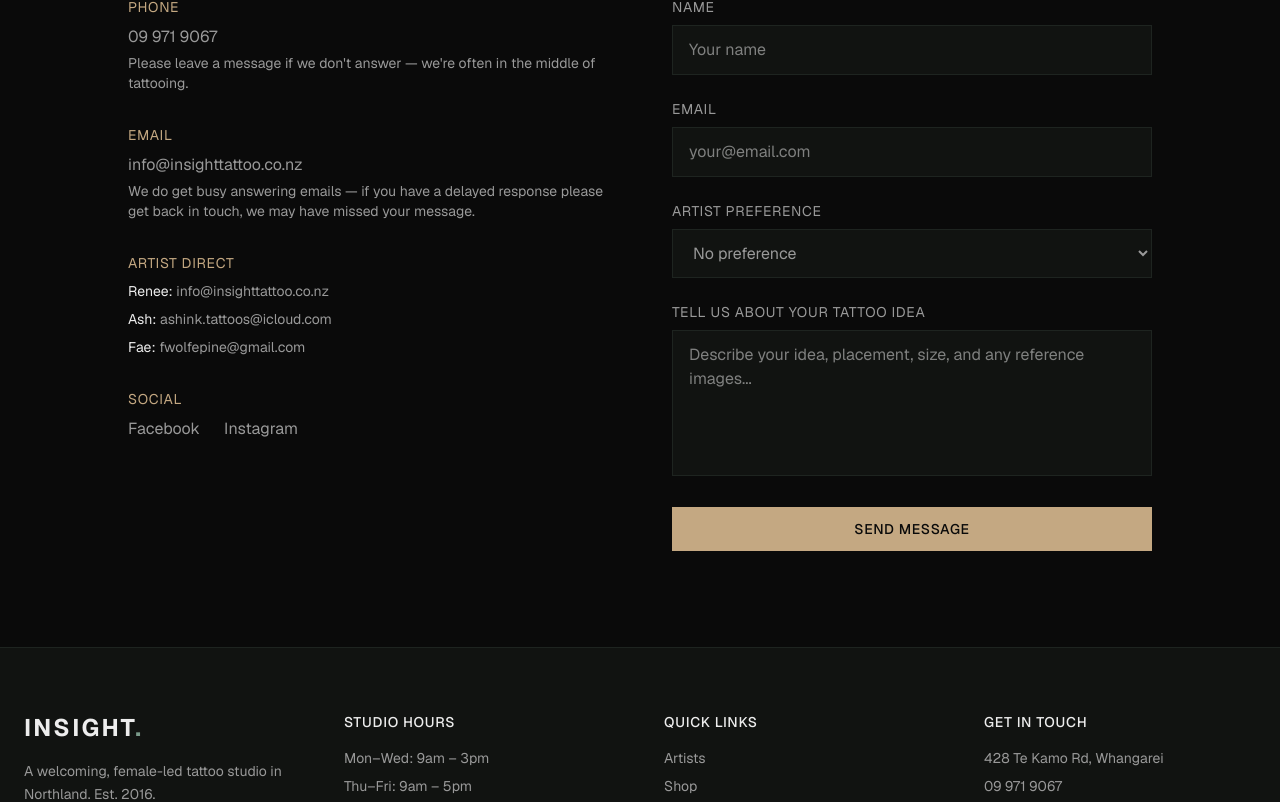
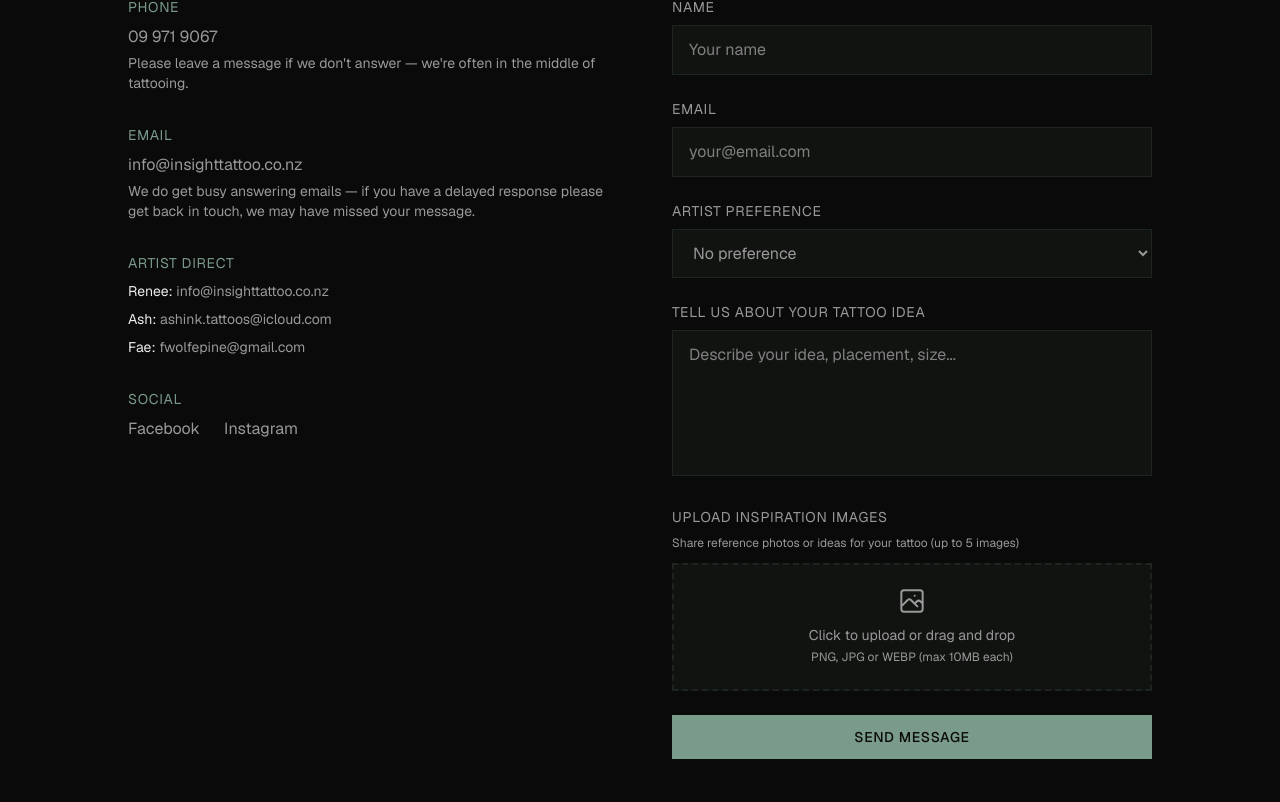
Before and after one commit to ramarimei/insight-tattoo, a Next.js app: page /contact in a window 1280 px wide. Shown: the part 419-1221 px from the top of the page. Built offline with nearby package versions, Linux system fonts and the light colour scheme.

Commit message:
Add inspiration image upload to contact form (up to 5 images with preview)

```diff
--- a/src/app/contact/page.tsx
+++ b/src/app/contact/page.tsx
@@ -1,9 +1,33 @@
+"use client";
+
+import { useState } from "react";
+import Image from "next/image";
+
 export default function ContactPage() {
+  const [files, setFiles] = useState<File[]>([]);
+  const [previews, setPreviews] = useState<string[]>([]);
+
+  const handleFileChange = (e: React.ChangeEvent<HTMLInputElement>) => {
+    const selectedFiles = Array.from(e.target.files || []);
+    const newFiles = [...files, ...selectedFiles].slice(0, 5);
+    setFiles(newFiles);
+
+    const newPreviews = newFiles.map((file) => URL.createObjectURL(file));
+    setPreviews(newPreviews);
+  };
+
+  const removeFile = (index: number) => {
+    const newFiles = files.filter((_, i) => i !== index);
+    setFiles(newFiles);
+    const newPreviews = newFiles.map((file) => URL.createObjectURL(file));
+    setPreviews(newPreviews);
+  };
+
   return (
     <div className="pt-24">
       {/* Header */}
       <section className="py-20 px-6 text-center">
-        <p className="text-accent text-sm tracking-[0.3em] uppercase mb-4">
+        <p className="text-sage text-sm tracking-[0.3em] uppercase mb-4">
           Get In Touch
         </p>
         <h1 className="text-5xl md:text-6xl font-bold tracking-tight">
@@ -19,7 +43,7 @@ export default function ContactPage() {
 
             <div className="space-y-8">
               <div>
-                <h3 className="text-accent text-sm tracking-wider uppercase mb-2">
+                <h3 className="text-sage text-sm tracking-wider uppercase mb-2">
                   Phone
                 </h3>
                 <p className="text-muted">
@@ -37,7 +61,7 @@ export default function ContactPage() {
               </div>
 
               <div>
-                <h3 className="text-accent text-sm tracking-wider uppercase mb-2">
+                <h3 className="text-sage text-sm tracking-wider uppercase mb-2">
                   Email
                 </h3>
                 <p className="text-muted">
@@ -56,7 +80,7 @@ export default function ContactPage() {
               </div>
 
               <div>
-                <h3 className="text-accent text-sm tracking-wider uppercase mb-2">
+                <h3 className="text-sage text-sm tracking-wider uppercase mb-2">
                   Artist Direct
                 </h3>
                 <div className="space-y-2 text-muted text-sm">
@@ -76,7 +100,7 @@ export default function ContactPage() {
               </div>
 
               <div>
-                <h3 className="text-accent text-sm tracking-wider uppercase mb-2">
+                <h3 className="text-sage text-sm tracking-wider uppercase mb-2">
                   Social
                 </h3>
                 <div className="flex gap-6">
@@ -84,7 +108,7 @@ export default function ContactPage() {
                     href="https://facebook.com/insighttattoo.co.nz/"
                     target="_blank"
                     rel="noopener noreferrer"
-                    className="text-muted hover:text-accent transition-colors"
+                    className="text-muted hover:text-sage transition-colors"
                   >
                     Facebook
                   </a>
@@ -92,7 +116,7 @@ export default function ContactPage() {
                     href="https://instagram.com/insight_tattoo_nz"
                     target="_blank"
                     rel="noopener noreferrer"
-                    className="text-muted hover:text-accent transition-colors"
+                    className="text-muted hover:text-sage transition-colors"
                   >
                     Instagram
                   </a>
@@ -111,7 +135,7 @@ export default function ContactPage() {
                 </label>
                 <input
                   type="text"
-                  className="w-full bg-card-bg border border-border px-4 py-3 text-foreground focus:outline-none focus:border-accent transition-colors"
+                  className="w-full bg-card-bg border border-border px-4 py-3 text-foreground focus:outline-none focus:border-sage transition-colors"
                   placeholder="Your name"
                 />
               </div>
@@ -121,7 +145,7 @@ export default function ContactPage() {
                 </label>
                 <input
                   type="email"
-                  className="w-full bg-card-bg border border-border px-4 py-3 text-foreground focus:outline-none focus:border-accent transition-colors"
+                  className="w-full bg-card-bg border border-border px-4 py-3 text-foreground focus:outline-none focus:border-sage transition-colors"
                   placeholder="your@email.com"
                 />
               </div>
@@ -129,7 +153,7 @@ export default function ContactPage() {
                 <label className="block text-sm tracking-wider uppercase text-muted mb-2">
                   Artist Preference
                 </label>
-                <select className="w-full bg-card-bg border border-border px-4 py-3 text-muted focus:outline-none focus:border-accent transition-colors">
+                <select className="w-full bg-card-bg border border-border px-4 py-3 text-muted focus:outline-none focus:border-sage transition-colors">
                   <option value="">No preference</option>
                   <option value="renee">Renee</option>
                   <option value="ash">Ash</option>
@@ -142,13 +166,79 @@ export default function ContactPage() {
                 </label>
                 <textarea
                   rows={5}
-                  className="w-full bg-card-bg border border-border px-4 py-3 text-foreground focus:outline-none focus:border-accent transition-colors resize-none"
-                  placeholder="Describe your idea, placement, size, and any reference images..."
+                  className="w-full bg-card-bg border border-border px-4 py-3 text-foreground focus:outline-none focus:border-sage transition-colors resize-none"
+                  placeholder="Describe your idea, placement, size..."
                 />
               </div>
+
+              {/* Inspiration Image Upload */}
+              <div>
+                <label className="block text-sm tracking-wider uppercase text-muted mb-2">
+                  Upload Inspiration Images
+                </label>
+                <p className="text-muted text-xs mb-3">
+                  Share reference photos or ideas for your tattoo (up to 5 images)
+                </p>
+                <label className="flex flex-col items-center justify-center w-full h-32 bg-card-bg border-2 border-dashed border-border hover:border-sage cursor-pointer transition-colors">
+                  <div className="flex flex-col items-center justify-center pt-5 pb-6">
+                    <svg
+                      className="w-8 h-8 mb-2 text-muted"
+                      fill="none"
+                      stroke="currentColor"
+                      viewBox="0 0 24 24"
+                    >
+                      <path
+                        strokeLinecap="round"
+                        strokeLinejoin="round"
+                        strokeWidth={1.5}
+                        d="M4 16l4.586-4.586a2 2 0 012.828 0L16 16m-2-2l1.586-1.586a2 2 0 012.828 0L20 14m-6-6h.01M6 20h12a2 2 0 002-2V6a2 2 0 00-2-2H6a2 2 0 00-2 2v12a2 2 0 002 2z"
+                      />
+                    </svg>
+                    <p className="text-sm text-muted">
+                      Click to upload or drag and drop
+                    </p>
+                    <p className="text-xs text-muted mt-1">
+                      PNG, JPG or WEBP (max 10MB each)
+                    </p>
+                  </div>
+                  <input
+                    type="file"
+                    className="hidden"
+                    accept="image/*"
+                    multiple
+                    onChange={handleFileChange}
+                  />
+                </label>
+
+                {/* Image Previews */}
+                {previews.length > 0 && (
+                  <div className="grid grid-cols-5 gap-2 mt-3">
+                    {previews.map((preview, index) => (
+                      <div key={index} className="relative group">
+                        <div className="relative aspect-square overflow-hidden">
+                          <Image
+                            src={preview}
+                            alt={`Inspiration ${index + 1}`}
+                            fill
+                            className="object-cover"
+                          />
+                        </div>
+                        <button
+                          type="button"
+                          onClick={() => removeFile(index)}
+                          className="absolute -top-1 -right-1 w-5 h-5 bg-red-500 text-white text-xs flex items-center justify-center opacity-0 group-hover:opacity-100 transition-opacity"
+                        >
+                          x
+                        </button>
+                      </div>
+                    ))}
+                  </div>
+                )}
+              </div>
+
               <button
                 type="submit"
-                className="w-full px-8 py-3 bg-accent text-background text-sm tracking-wider uppercase font-medium hover:bg-accent-hover transition-colors duration-300"
+                className="w-full px-8 py-3 bg-sage text-background text-sm tracking-wider uppercase font-medium hover:bg-sage-dark transition-colors duration-300"
               >
                 Send Message
               </button>
```
